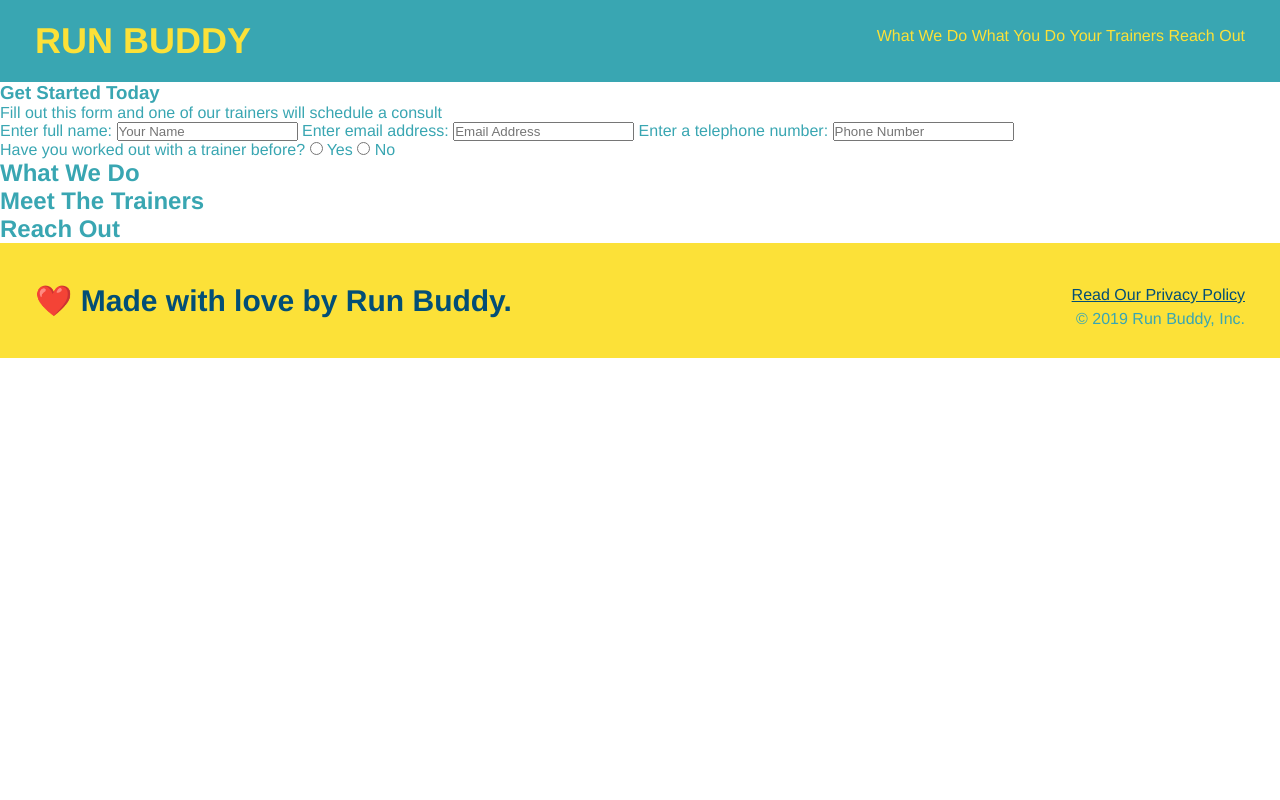
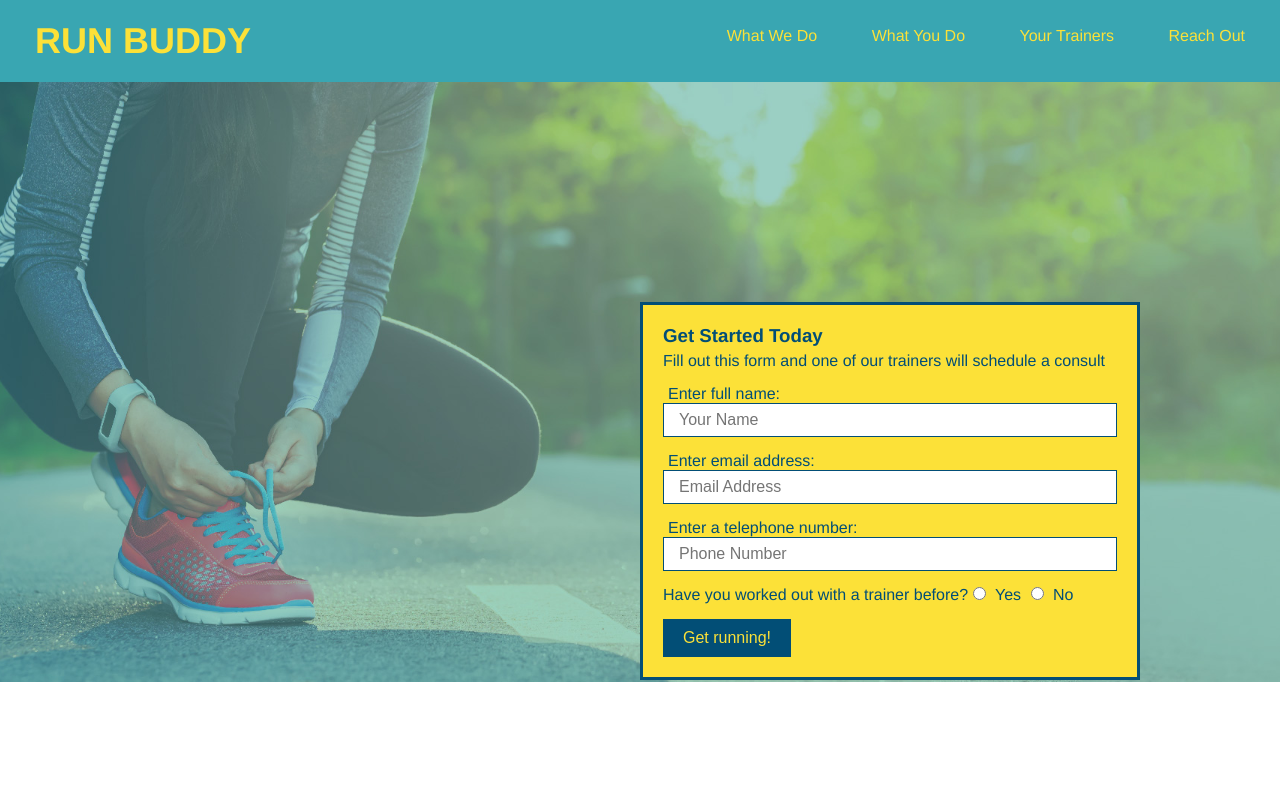
Before and after one commit to ivydo/run-buddy, a plain HTML site: page index.html in a window 1280 px wide. Shown: the top 800 px of the page. Drawn offline with Linux system fonts and the light colour scheme.

Commit message:
css style on form

```diff
--- a/assets/css/style.css
+++ b/assets/css/style.css
@@ -2,7 +2,6 @@
   margin: 0;
   padding: 0;
   box-sizing: border-box;
-
 }
 
 body {
@@ -37,7 +36,10 @@ header {
 
 header nav ul li {
   display: inline;
+  margin-left: 50px;
 }
+
+
 
 /* apply styles to <footer> */
 footer {
@@ -62,3 +64,58 @@ footer {
 footer a {
   color: #024e76;
 }
+
+/* padding for sections */
+section {
+  padding: 60px;
+}
+
+/* Hero Style Start */
+.hero {
+  background-image: url("../images/hero-bg.jpg");
+  height: 600px;
+  background-size: cover;
+  background-position: center;
+}
+
+.hero-form {
+  border: 3px solid #024e76;
+  background-color: #fce138;
+  padding: 20px;
+  width: 500px;
+  color: #024e76;
+  position: absolute;
+  bottom: 120px;
+  right: 140px;
+}
+
+.hero-form p {
+  margin: 5px 0 15px 0;
+}
+
+.form-input {
+  border: 1px solid #024e76;
+  display: block;
+  padding: 7px 15px;
+  font-size: 16px;
+  color: #024e76;
+  width: 100%;
+  margin-bottom: 15px;
+}
+
+.hero-form label {
+  margin: 0 5px;
+}
+
+.hero-form button {
+  color: #fce138;
+  background-color: #024e76;
+  border: none;
+  padding: 10px 20px;
+  font-size: 16px;
+}
+
+h3 {
+  margin: 0;
+}
+/* Hero Style End */
--- a/index.html
+++ b/index.html
@@ -33,22 +33,24 @@
         </ul>
       </nav>
     </header>
+    <!-- navigation end -->
 
     <!--form section-->
-    <section>
-      <div>
+    <section class="hero">
+      <div class="hero-form">
         <h3>Get Started Today</h3>
         <p>
           Fill out this form and one of our trainers will schedule a consult
         </p>
+
         <!-- Add form element -->
         <form>
           <label for="name">Enter full name:</label>
-          <input type="text" placeholder="Your Name" name="name" id="name" />
+          <input type="text" placeholder="Your Name" name="name" id="name" class="form-input" />
           <label for="email">Enter email address:</label>
-          <input type="text" placeholder="Email Address" name="email" id="email" />
+          <input type="email" placeholder="Email Address" name="email" id="email" class="form-input" />
           <label for="phone">Enter a telephone number:</label>
-          <input type="text" placeholder="Phone Number" name="phone" id="phone"/>
+          <input type="tel" placeholder="Phone Number" name="phone" id="phone" class="form-input"/>
           <p>
             Have you worked out with a trainer before?
             <input type="radio" name="trainer-confirm" id="trainer-yes" />
@@ -56,11 +58,16 @@
             <input type="radio" name="trainer-confirm" id="trainer-no" />
             <label for="trainer-no">No</label>
           </p>
+          <button type="submit">
+            Get running!
+          </button>
         </form>
       </div>
     </section>
+
     <!--hero/jumbotron -->
-    <section></section>
+    <section>
+    </section>
 
     <!-- "what we do" section"-->
     <section>
```
Also changed, not shown: assets/images/hero-bg.jpg (added). Lines whose indentation alone changed are shown as unchanged.
